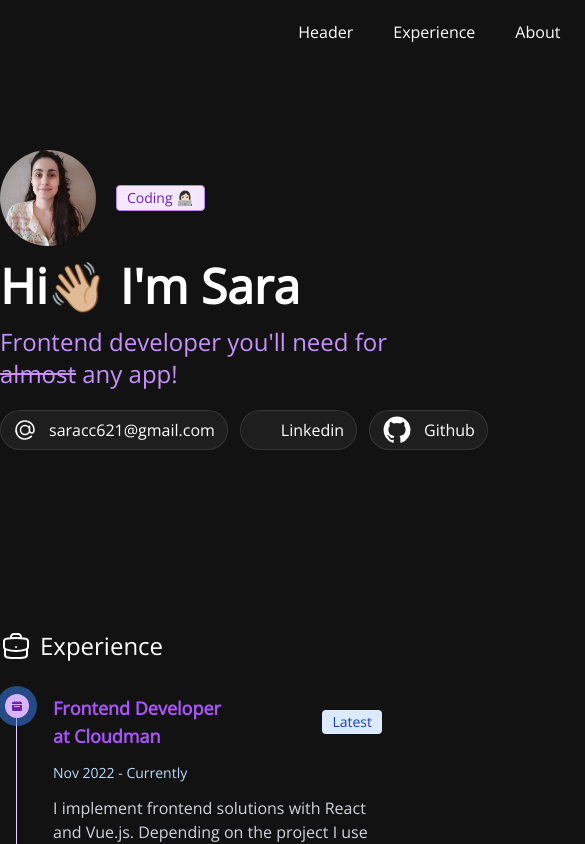
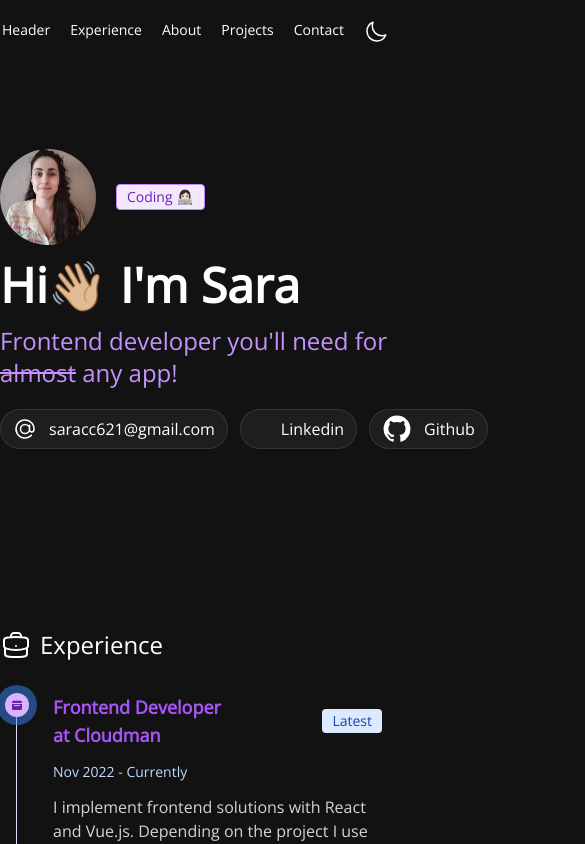
Before and after one commit to SaraCarreras/Portfolio, a React (Vite) app: page / in a window 390 px wide. Shown: the top 844 px of the page, 585 px wide, since content can reach past the window. Built offline with nearby package versions, Linux system fonts and the light colour scheme; some icons are missing; a web font is replaced by a local one.

Commit message:
fixed responsive

```diff
--- a/src/components/NavBar/NavBar.tsx
+++ b/src/components/NavBar/NavBar.tsx
@@ -16,10 +16,10 @@ export function NavBar() {
   function changeMode() {
     themeMode === "dark" ? setThemeMode("light") : setThemeMode("dark");
   }
-
+  //sm:w-[740px]
   return (
-    <nav className="flex justify-center items-center w-[1120px] py-5 mx-auto">
-      <ul className="flex flex-row gap-x-10 self-end">
+    <nav className="flex justify-center items-center py-5 mx-auto  ">
+      <ul className="flex flex-row gap-x-5 self-end text-sm sm:gap-x-10">
         <li>
           <a href="#header">Header</a>
         </li>
--- a/src/components/SectionContainer.tsx
+++ b/src/components/SectionContainer.tsx
@@ -10,7 +10,7 @@ export function SectionContainer({
   return (
     <section
       id={id}
-      className="justify-center items-center py-20 w-full mx-auto lg:w-[740px] tracking-normal"
+      className="justify-center items-center py-20 mx-auto w-full tracking-normal md:w-[740px]  "
     >
       {children}
     </section>
```
